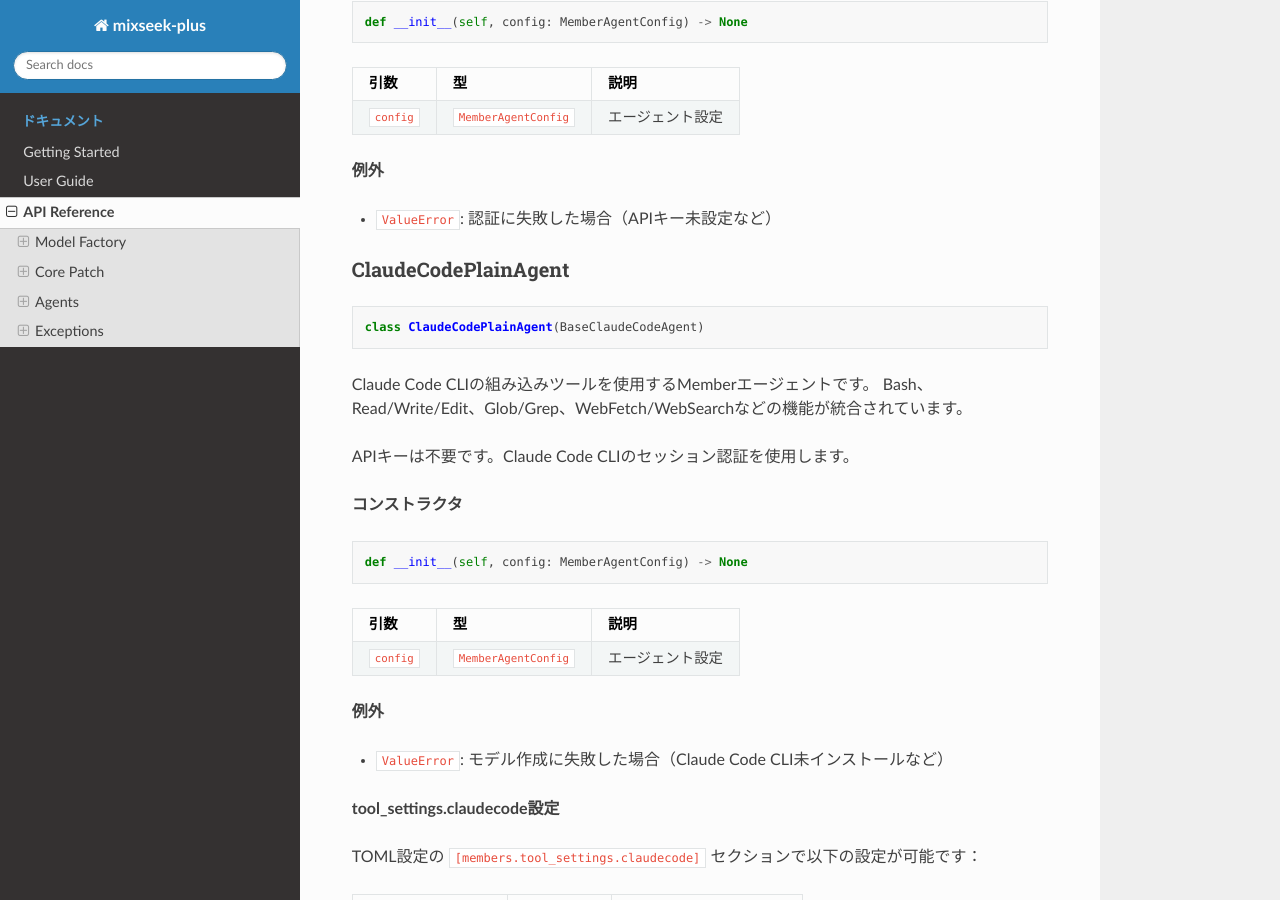
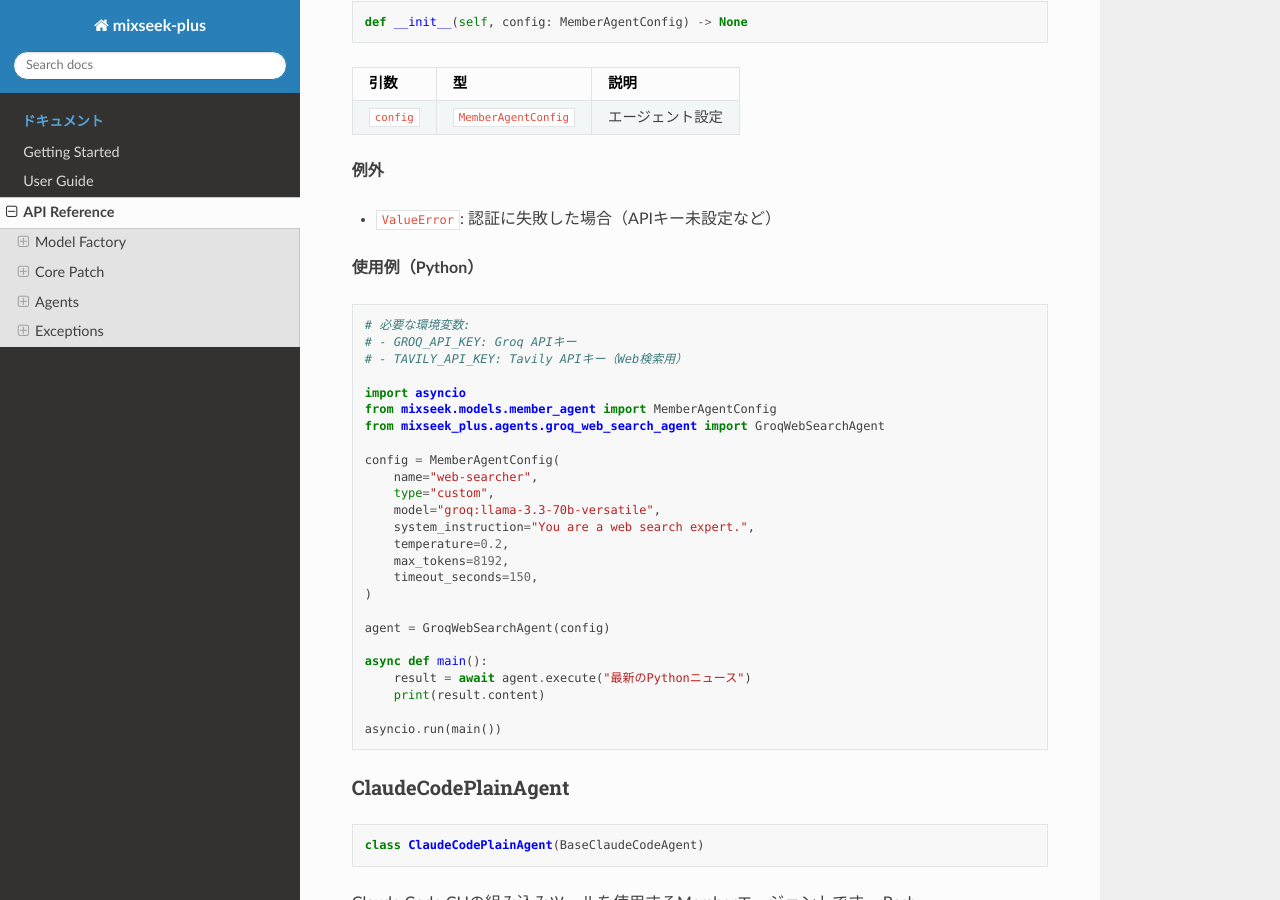
Before and after one commit to drillan/mixseek-plus, a Sphinx documentation site: the page built from docs/api-reference.md, in a window 1280 px wide and 900 px high, scrolled down 5490 px. Built offline with Sphinx 7.4.7 and the Read the Docs theme 3.1.0, drawn with Linux system fonts in a browser that asks for light colours.

Commit message:
docs: add Groq model list and GroqWebSearchAgent usage example (#30)
* docs: add Groq model list and GroqWebSearchAgent usage example

- Add available Groq models table with Production/Preview classification
  to user-guide.md
- Add Python usage example for GroqWebSearchAgent with MemberAgentConfig
  to api-reference.md

Co-Authored-By: Claude Opus 4.5 <noreply@anthropic.com>

* docs: address review feedback with env vars and model list notes

- Add environment variable requirements comment to GroqWebSearchAgent example
- Add Groq official documentation link and update date to model list

Co-Authored-By: Claude Opus 4.5 <noreply@anthropic.com>

---------

Co-authored-by: Claude Opus 4.5 <noreply@anthropic.com>

````diff
--- a/docs/api-reference.md
+++ b/docs/api-reference.md
@@ -265,6 +265,36 @@ def __init__(self, config: MemberAgentConfig) -> None
 
 - `ValueError`: 認証に失敗した場合（APIキー未設定など）
 
+**使用例（Python）**
+
+```python
+# 必要な環境変数:
+# - GROQ_API_KEY: Groq APIキー
+# - TAVILY_API_KEY: Tavily APIキー（Web検索用）
+
+import asyncio
+from mixseek.models.member_agent import MemberAgentConfig
+from mixseek_plus.agents.groq_web_search_agent import GroqWebSearchAgent
+
+config = MemberAgentConfig(
+    name="web-searcher",
+    type="custom",
+    model="groq:llama-3.3-70b-versatile",
+    system_instruction="You are a web search expert.",
+    temperature=0.2,
+    max_tokens=8192,
+    timeout_seconds=150,
+)
+
+agent = GroqWebSearchAgent(config)
+
+async def main():
+    result = await agent.execute("最新のPythonニュース")
+    print(result.content)
+
+asyncio.run(main())
+```
+
 ### ClaudeCodePlainAgent
 
 ```python
````
Also changed, not shown: docs/user-guide.md (+13 -0 lines).
